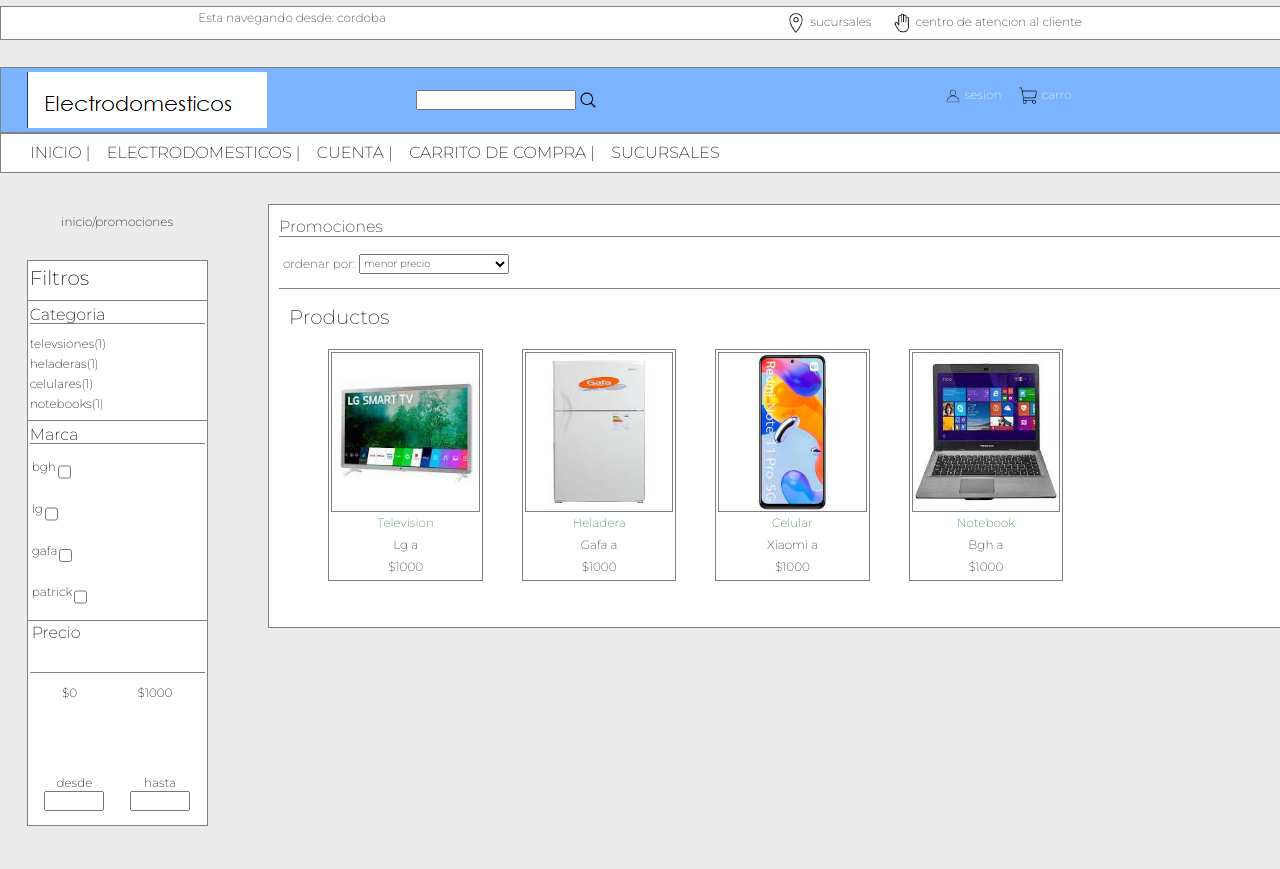
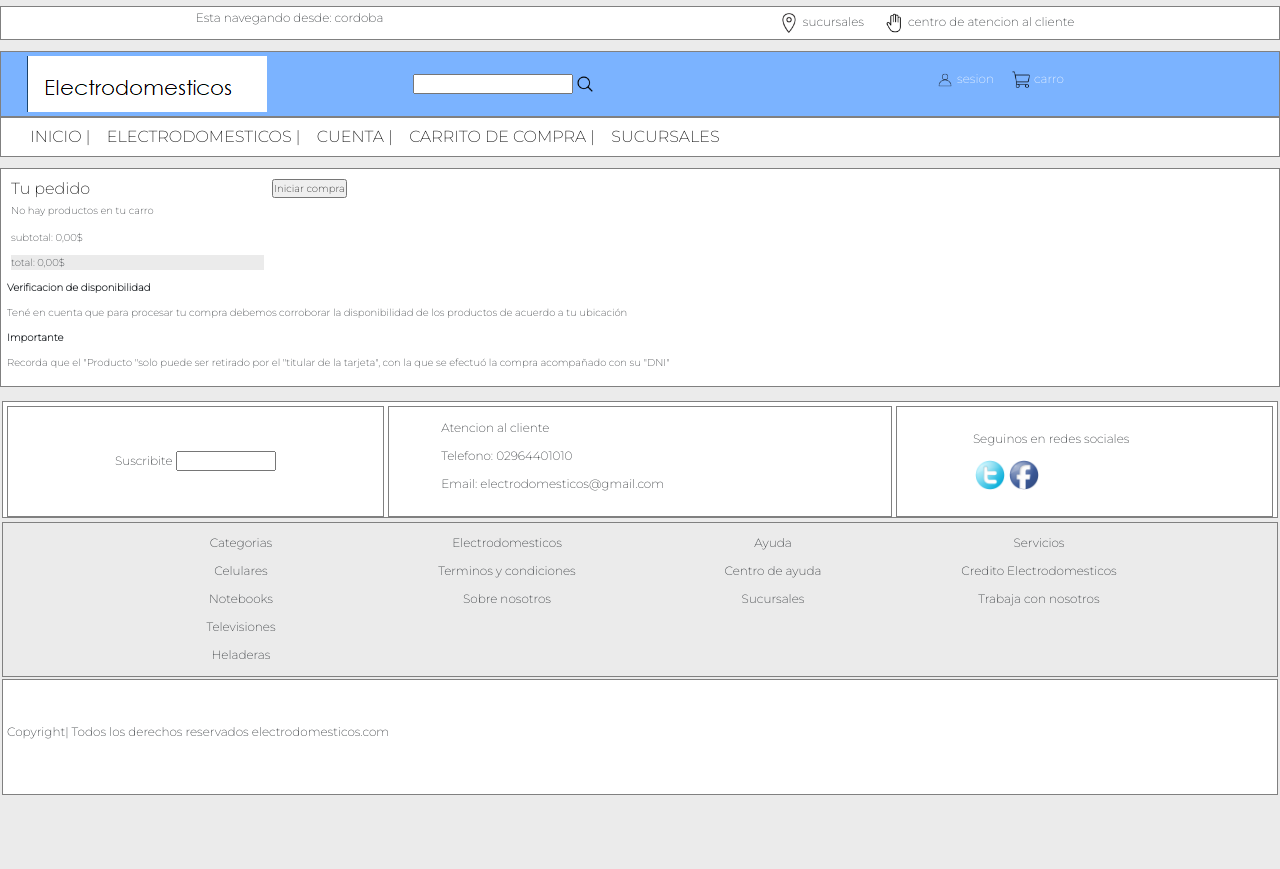
Before and after one commit to isacn4/dw-e-p2, a plain HTML site: page paginas/carrito.html in a window 1280 px wide. Shown: the top 869 px of the page. After the commit the page ends 807 px from the top, so only its background shows below. Drawn offline with nearby package versions, Linux system fonts and the light colour scheme.

Commit message:
paginas cuenta y carrito se hizo html y css

```diff
--- a/css/estilo.css
+++ b/css/estilo.css
@@ -15,6 +15,19 @@ html {
 }
 body {
   background-color: #EBEBEB;
+}
+/*letra*/
+h1 {
+  color: black;
+  font-size: 1.6rem;
+  font-family: "Montserrat", sans-serif;
+  font-weight: 400;
+}
+h2 {
+  color: black;
+  font-size: 1.2rem;
+  font-family: "Montserrat", sans-serif;
+  font-weight: 200;
 }
 /*encabezado*/
 .encabezado-contenedor {
@@ -708,6 +721,7 @@ body {
   border: solid grey 0.6px;
 }
 
+
 /*formulario*/
 .formulariodiv-a {
   margin: 10px 2px;
@@ -1005,6 +1019,57 @@ body {
 }
 #footer {
   grid-area: footer;
+}
+.contenedor-micuenta{
+  margin: 6px 0px;
+  border: solid grey 0.4px;
+  background-color: white;
+  padding: 6px;
+  }
+  .div-a-micuenta{
+    display: flex;
+    flex-direction: row;
+  }
+  .div-ingreso-a{
+    width: 20%;
+    margin: 4px;
+  }
+.div-ingreso-b{
+  width: 40%;
+  margin: 6px 0px;
+}
+.div-b-cuenta{
+  display: flex;
+  flex-direction: column;
+}
+.div-c-cuenta{
+  display: flex;
+  flex-direction: row;
+}
+.contenedor-carro{
+  /*width: 90%;*/
+  margin: 6px 0px;
+  border: solid 0.6px grey;
+  background-color: white;
+  padding: 6px;
+}
+.div-a-carro{
+  display: flex;
+  flex-direction: row;
+}
+.div-a-pedido{
+  margin: 4px;
+  width: 20%;
+}
+.div-a-carro p{
+  margin: 4px 0px;
+}
+.div-b-carro{
+  margin: 4px;
+  width: 20%;
+}
+.div-background{
+  background-color: #EBEBEB;
 }
 /*--------diseño responsive--------*/
 /*--celular--*/
--- a/paginas/carrito.html
+++ b/paginas/carrito.html
@@ -10,7 +10,7 @@
 </head>
 <body>
 	<!--grid-->
-    <div class="contenedorb">
+    <div class="contenedor-b">
 
     <!--tel y email-->
     <div class="encabezado-contenedor" id="telyemail">
@@ -93,144 +93,41 @@
 		</div>
 	</nav>
 
-    <!--filtros-->
-    <div class="filtros-contenedor" id="filtros">
-		<p>	inicio/promociones</p>
+    <!--contenido principal-->
+	<main>
+		<section>
+			<div class="contenedor-carro">
 
-	<div class="filtros-div">
+				<div class="div-a-carro">
+					<div class="div-a-pedido">
+						<h1>Tu pedido</h1>
+						<p>No hay productos en tu carro</p>
+					</div>
+					<div class="div-a-pedido">
+						<input type="submit" value="Iniciar compra" class="formulario-boton">
+					</div>
+				</div>
 
-		<div class="filtrosdiv-a">
-			<h2 class="filtros-texto">Filtros</h2>
-		</div>
+				<div class="div-b-carro">
+					<p>subtotal: 0,00$</p>
+					<div class="div-background">
+					<p>total: 0,00$</p>
+					</div>
+				</div>
 
-		<div class="filtrosdiv-b">
-			<p class="filtros-titulo">Categoria</p>
-			<p class="filtrostexto-a">televsiones(1)</p>
-			<p class="filtrostexto-a">heladeras(1)</p>
-			<p class="filtrostexto-a">celulares(1)</p>
-			<p class="filtrostexto-a">notebooks(1)</p>
-		</div>
-
-		<div class="filtrosdiv-c">
-
-			<div class="filtrosdivc-titulo">
-				<p class="filtros-titulo">Marca</p>
+				<div>
+					<p><strong>Verificacion de disponibilidad</strong></p>
+					<p>Tené en cuenta que para procesar tu compra debemos corroborar la disponibilidad de los productos de acuerdo a tu ubicación</p>
+				<div>
+					<p><strong>Importante</strong></p>
+					<p>Recorda que el "Producto "solo puede ser retirado por el "titular de la tarjeta", con la que se efectuó la compra acompañado con su "DNI"</p>
+				</div>
 			</div>
-
-			<div class="filtrosdivc-texto">
-				<label for="tvs" class="formulario-texto">bgh</label>
-				<input type="checkbox" id="tvs" value="quiere tvs">
 			</div>
-
-			<div class="filtrosdivc-texto">
-				<label for="celulares"  class="formulario-texto">lg</label>
-				<input type="checkbox" id="celulares" value="quiere celulares">
-			</div>
-
-			<div class="filtrosdivc-texto">
-				<label for="notebooks"  class="formulario-texto">gafa</label>
-				<input type="checkbox" id="notebooks" value="quiere notebooks">
-			</div>
-
-			<div class="filtrosdivc-texto">
-				<label for="notebooks"  class="formulario-texto">patrick</label>
-				<input type="checkbox" id="notebooks" value="quiere notebooks">
-			</div>
-
-		</div>
+		</section>
+	</main>
 
 
-		<div class="filtrosdiv-d">
-
-			<div class="filtrosdivd-a">
-				<p>Precio</p>
-			</div>
-
-			<div class="filtrosdivd-b">
-				<p>$0</p>
-				<p>$1000</p>
-			</div>
-
-			<div class="filtrosdivd-c">
-				<img src="../imagenes/lineac.png" alt="">
-			</div>
-
-			<div class="filtrosdivd-d">
-				<div class="filtrosdivd-ab">
-					<label for="name" class="novedades-texto" >desde</label>
-					<input type="text" id="name">
-				</div>
-
-				<div class="filtrosdivd-ab">
-					<label for="name" class="novedades-texto" >hasta</label>
-					<input type="text" id="name">
-				</div>
-
-		    </div>
-
-	   	</div>
-
-	</div>
-
-	</div>
-
-	<!--contenido principal-->
-	<main id="productos">
-		<section class="main-contenedor">
-
-			<h1 class="main-texto">Promociones</h1>
-
-		<div class="main-filtro">
-		<p>ordenar por:</p>
-
-		<select name="" id="">
-			<option value="rio grande">menor precio</option>
-			<option value="tolhuin">mayor precio</option>
-            <option value="ushuaia">alfabeticamente a-z</option>
-            <option value="otra provincia">mas relevantes</option>
-        </select>
-
-		</div>
-
-		 <!--tv-->
-        	<div class="maindiv-a">
-			<h2 class="novedades-texto">Productos</h2>
-
-				<div class="maindiv-b">
-
-				    <figure class="maindiv-c">
-
-				    <img src="../imagenes/tvledlg.jpeg" alt="promocion tv lg" class="producto-imagen">
-				    <figcaption>Television</figcaption>
-				    <p>Lg a</p>
-				    <p class="price">$1000</p>
-
-				    </figure>
-
-				    <figure class="maindiv-c">
-				    <img src="../imagenes/heladeragafa.jpeg" alt="promocion heladera gafa" class="div-productob">
-				    <figcaption>Heladera</figcaption>
-				    <p>Gafa a</p>
-				    <p class="price">$1000</p>
-				    </figure>
-
-				    <figure class="maindiv-c">
-				    <img src="../imagenes/celxiaomi.jpeg" alt="promocion celular xiaomi" class="div-productob">
-				    <figcaption>Celular</figcaption>
-				    <p>Xiaomi a</p>
-				    <p class="price">$1000</p>
-				    </figure>
-
-				    <figure class="maindiv-c">
-				    <img src="../imagenes/notebookbgh.jpeg" alt="promocion notebook bgh" class="div-productob">
-				    <figcaption>Notebook</figcaption>
-				    <p>Bgh a</p>
-				    <p class="price">$1000</p>
-				    </figure>
-				</div>
-		    </div>
-		</section>
-	</main>
 <!--footer-->
 	<footer id="footer">
 		<div class="pie-contenedor">
```
Also changed, not shown: paginas/cuenta.html (+3 -1 lines).
